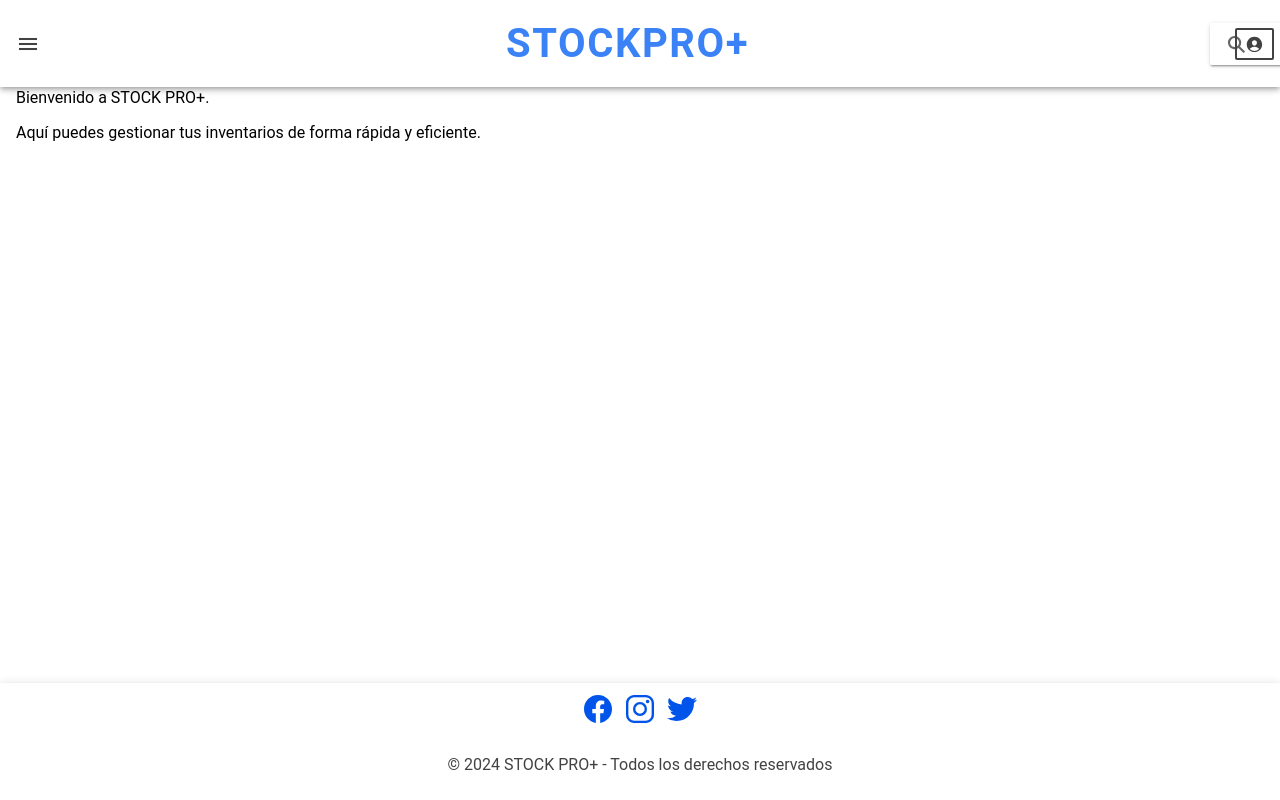
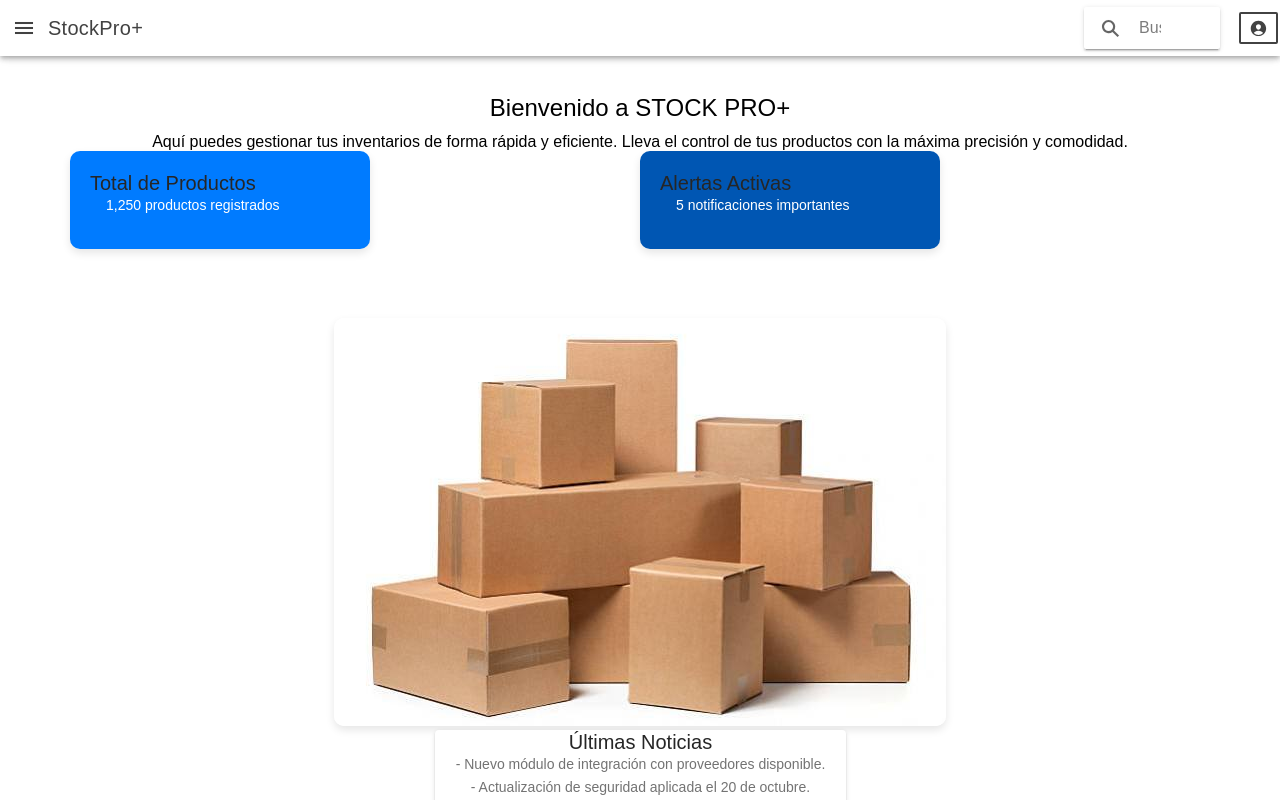
Before and after one commit to Criiss22/gestion-de-inventarios-app, a React (Vite) app: page /home in a window 1280 px wide. Built offline with nearby package versions, Linux system fonts and the light colour scheme; grey boxes are pictures that could not be loaded.

Commit message:
INICIO ACTUALIZADO

```diff
--- a/src/pages/Home.css
+++ b/src/pages/Home.css
@@ -1,21 +1,88 @@
-.custom-title {
-    font-size: 2.5rem; /* Tamaño más grande */
-    font-weight: bold; /* Negrita */
-    text-align: center; /* Centrado */
-    color: #3b82f6; /* Color azul vibrante */
-    text-transform: uppercase; /* Todo en mayúsculas */
-    letter-spacing: 0.1rem; /* Espaciado entre letras */
-    margin: 20px 0; /* Espaciado superior e inferior */
-    font-family: 'Roboto', sans-serif; /* Fuente personalizada */
-  }
+/* Reseteo básico */
+* {
+  margin: 0;
+  padding: 0;
+  box-sizing: border-box;
+  font-family: Arial, sans-serif;
+}
 
-  @media (max-width: 768px) {
-    .custom-title {
-      font-size: 2rem; /* Ajusta el tamaño del texto para pantallas pequeñas */
-    }
-  }
+/* Contenedor principal */
+.home-container {
+  display: flex;
+  flex-direction: column;
+  min-height: 100vh; /* Garantiza que el pie de página quede al fondo */
+}
 
+/* Contenido principal */
+.main-content {
+  display: flex;
+  flex-direction: column;
+  align-items: center;
+  justify-content: center;
+  flex: 1; /* Ocupa todo el espacio disponible */
+  padding: 20px;
+  text-align: center;
+}
 
-  ion-menu {
-    --width: 250px; /* Ajusta el ancho del menú */
-  }
+.cards {
+  display: flex;
+  justify-content: center;
+  gap: 20px;
+  margin-top: 20px;
+  flex-wrap: wrap; /* Permite que las tarjetas se adapten en pantallas pequeñas */
+}
+
+.card {
+  width: 300px;
+  padding: 20px;
+  color: white;
+  border-radius: 10px;
+  box-shadow: 0 4px 8px rgba(0, 0, 0, 0.1);
+  text-align: left;
+}
+
+.blue {
+  background-color: #007bff;
+}
+
+.dark-blue {
+  background-color: #0056b3;
+}
+
+/* Imagen */
+.image-container {
+  margin-top: 30px;
+}
+
+.image-container img {
+  max-width: 100%;
+  height: auto;
+  border-radius: 10px;
+  box-shadow: 0 4px 8px rgba(0, 0, 0, 0.1);
+}
+
+/* Pie de página */
+.footer {
+  background-color: #f1f1f1;
+  text-align: center;
+  padding: 15px;
+  box-shadow: 0 -2px 5px rgba(0, 0, 0, 0.1);
+}
+
+.footer .social-links {
+  margin-bottom: 10px;
+}
+
+.footer .social-links a {
+  margin: 0 10px;
+  text-decoration: none;
+}
+
+.footer .social-links img {
+  vertical-align: middle;
+}
+
+.footer p {
+  color: #333;
+  font-size: 0.9rem;
+}
--- a/src/pages/Home.tsx
+++ b/src/pages/Home.tsx
@@ -1,12 +1,12 @@
+import React from 'react';
 import {
-  IonContent, IonHeader, IonPage, IonTitle, IonToolbar, IonMenu, IonList, IonItem, IonLabel,
-  IonMenuButton, IonButtons, IonSearchbar, IonButton, IonIcon
+  IonContent, IonHeader, IonPage, IonTitle, IonToolbar, IonMenu, IonList,
+  IonItem, IonLabel, IonMenuButton, IonButtons, IonSearchbar, IonButton, IonIcon,
+  IonCard, IonCardHeader, IonCardTitle, IonCardContent, IonGrid, IonRow, IonCol
 } from '@ionic/react';
-import { personCircle } from 'ionicons/icons'; // Importar el ícono de persona
-import ExploreContainer from '../components/ExploreContainer';
-import './Home.css';
-import React from 'react';
-import imagen39 from '../imagenes/39.jpg';
+import { personCircle } from 'ionicons/icons';
+import './Home.css'; // Asegúrate de que tus estilos CSS estén aquí
+import imagen39 from '../imagenes/39.jpg'; // Cambia esto por la imagen que desees
 
 const Home: React.FC = () => {
   return (
@@ -24,13 +24,13 @@
               <IonLabel>Inicio</IonLabel>
             </IonItem>
             <IonItem button routerLink="/gestion-inventario">
-              <IonLabel>Gestión de inventario</IonLabel>
+              <IonLabel>Gestión de Inventario</IonLabel>
             </IonItem>
             <IonItem button routerLink="/inventario">
               <IonLabel>Inventario</IonLabel>
             </IonItem>
             <IonItem button routerLink="/historial-movimientos">
-              <IonLabel>Historial De Movimientos</IonLabel>
+              <IonLabel>Historial de Movimientos</IonLabel>
             </IonItem>
             <IonItem button routerLink="/ayuda">
               <IonLabel>Ayuda</IonLabel>
@@ -49,18 +49,10 @@
             <IonButtons slot="start">
               <IonMenuButton />
             </IonButtons>
-
             <IonTitle className="custom-title">StockPro+</IonTitle>
-
             {/* Contenedor para buscador e ícono */}
             <IonButtons slot="end" style={{ display: 'flex', alignItems: 'center' }}>
-              {/* Buscador */}
-              <IonSearchbar
-                placeholder="Buscar..."
-                style={{ width: '20px', marginRight: '10px' }}
-              />
-
-              {/* Botón de inicio de sesión con ícono de persona */}
+              <IonSearchbar placeholder="Buscar..." style={{ width: '150px', marginRight: '10px' }} />
               <IonButton routerLink="/login" fill="outline">
                 <IonIcon icon={personCircle} />
               </IonButton>
@@ -69,18 +61,96 @@
         </IonHeader>
 
         <IonContent fullscreen>
-          <IonHeader collapse="condense">
-            <IonToolbar>
-              <IonTitle size="large" className="custom-title">StockPro+</IonTitle>
-            </IonToolbar>
-          </IonHeader>
+          {/* Fondo animado */}
+          <div className="container"></div>
 
-          <ExploreContainer />
+          {/* Contenedor del contenido principal */}
+          <div className="home-container">
+            <div className="main-content">
+              <h2>Bienvenido a STOCK PRO+</h2>
+              <p>
+                Aquí puedes gestionar tus inventarios de forma rápida y eficiente.
+                Lleva el control de tus productos con la máxima precisión y comodidad.
+              </p>
 
-          {/* Imagen */}
-          <img src={imagen39} alt="Descripción de la imagen" style={{ width: '100%', height: 'auto' }} />
+              {/* Tarjetas informativas */}
+              <IonGrid className="content-grid" fixed>
+                <IonRow>
+                  <IonCol size="6">
+                    <IonCard className="card blue">
+                      <IonCardHeader>
+                        <IonCardTitle>Total de Productos</IonCardTitle>
+                      </IonCardHeader>
+                      <IonCardContent>1,250 productos registrados</IonCardContent>
+                    </IonCard>
+                  </IonCol>
+                  <IonCol size="6">
+                    <IonCard className="card dark-blue">
+                      <IonCardHeader>
+                        <IonCardTitle>Alertas Activas</IonCardTitle>
+                      </IonCardHeader>
+                      <IonCardContent>5 notificaciones importantes</IonCardContent>
+                    </IonCard>
+                  </IonCol>
+                </IonRow>
+              </IonGrid>
+
+              {/* Imagen representativa */}
+              <div className="image-container">
+                <img
+                  src={imagen39}
+                  alt="Gestión de inventario"
+                  style={{ width: '100%', height: 'auto', marginTop: '20px' }}
+                />
+              </div>
+
+              {/* Noticias o actualizaciones */}
+              <IonRow>
+                <IonCol size="12">
+                  <IonCard>
+                    <IonCardHeader>
+                      <IonCardTitle>Últimas Noticias</IonCardTitle>
+                    </IonCardHeader>
+                    <IonCardContent>
+                      <p>- Nuevo módulo de integración con proveedores disponible.</p>
+                      <p>- Actualización de seguridad aplicada el 20 de octubre.</p>
+                      <p>- Consulta nuestro webinar sobre optimización del inventario.</p>
+                    </IonCardContent>
+                  </IonCard>
+                </IonCol>
+              </IonRow>
+            </div>
+          </div>
         </IonContent>
       </IonPage>
+
+      {/* Pie de página */}
+      <footer className="footer">
+        <div className="social-links">
+          <a href="https://www.facebook.com" target="_blank" rel="noopener noreferrer">
+            <img
+              src="https://upload.wikimedia.org/wikipedia/commons/5/51/Facebook_f_logo_%282019%29.svg"
+              alt="Facebook"
+              width="30"
+            />
+          </a>
+          <a href="https://www.instagram.com" target="_blank" rel="noopener noreferrer">
+            <img
+              src="https://upload.wikimedia.org/wikipedia/commons/a/a5/Instagram_icon.png"
+              alt="Instagram"
+              width="30"
+            />
+          </a>
+          <a href="https://www.twitter.com" target="_blank" rel="noopener noreferrer">
+            <img
+              src="https://upload.wikimedia.org/wikipedia/commons/6/60/Logo_of_X_%28formerly_Twitter%29.svg"
+              alt="Twitter"
+              width="30"
+            />
+          </a>
+        </div>
+        <p>© 2024 STOCK PRO+ - Todos los derechos reservados</p>
+      </footer>
     </>
   );
 };
```
